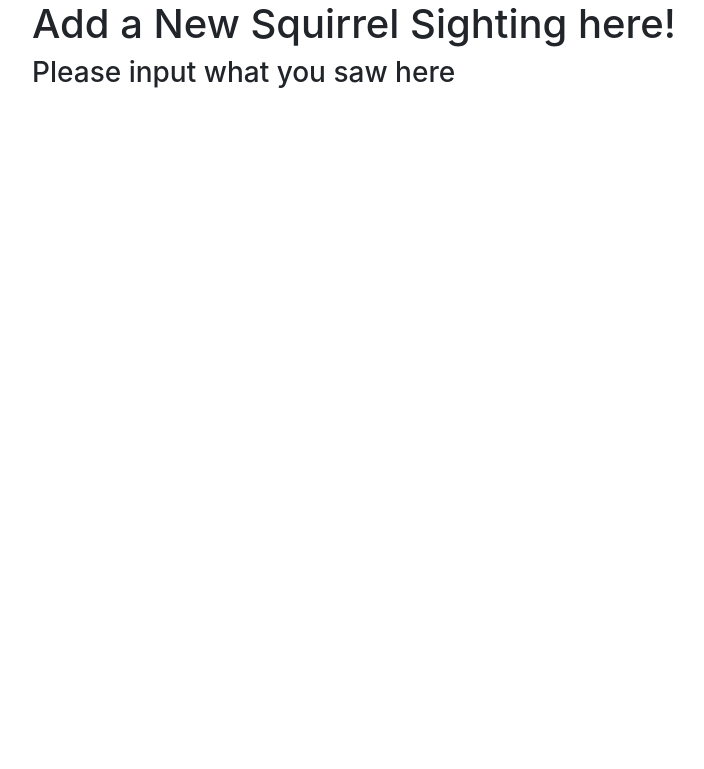
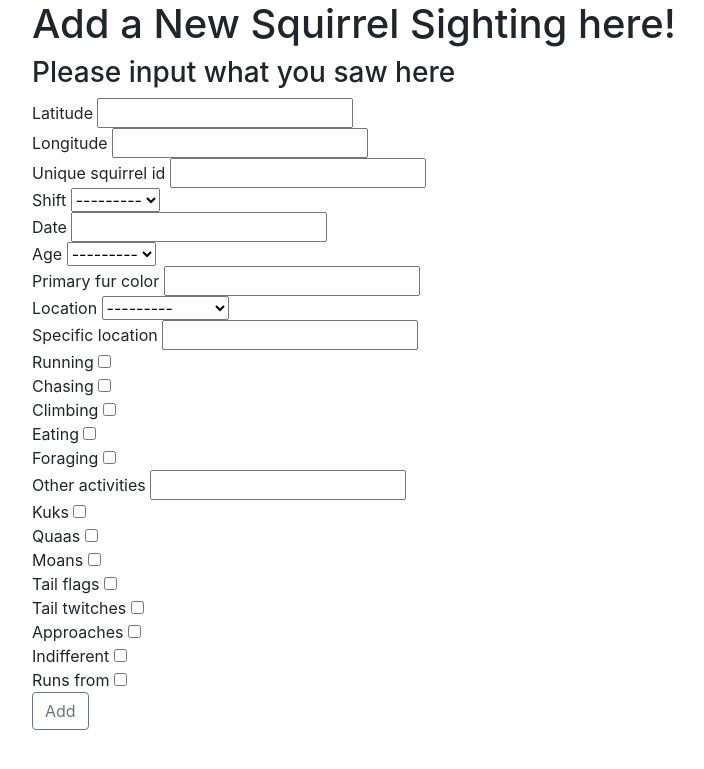
Before and after one commit to jiawei-zhang-columbia/IEORE4501-Final-Project, a Django app: page /sightings/add/ in a window 1280 px wide. Shown: the top 769 px of the page, without its empty margins (53-757 px from the left). Run offline with Django 3.2, Linux system fonts and the light colour scheme; some libraries are stand-ins or nearby versions.

Commit message:
Make add view work
Add view now works!
With a simpler implementation than before!

The Sighting model was changed
Now enforce unique squirrel id to be unique
Added a Regex validator for the field Unique Squirrel ID. Otherwise the
detail view wouldn't work, because we are matching squirrel id with a
regex.

Unique squirrel ID in the csv file was not actually unqiue, so I
dropped duplicates in the import_squirrel_data command

The 'Date' field is now changed to a DateField

```diff
--- a/squirrel_tracker/models.py
+++ b/squirrel_tracker/models.py
@@ -1,5 +1,6 @@
 from django.db import models
 from django.utils.translation import gettext as _
+from django.core.validators import RegexValidator
 
 
 class Sighting(models.Model):
@@ -15,6 +16,14 @@ class Sighting(models.Model):
     unique_squirrel_id = models.CharField(
         max_length=50,
         help_text=_('Unique Squirrel ID'),
+        unique=True,
+        validators=[
+            RegexValidator(
+                '^[0-9]+[A-Z]-[AP]M-[0-9]{4}-[0-9]{2}$',
+                message='Incorrect format of Unique Squirrel ID',
+                code='invalid_id'
+            )
+        ]
     )
 
     hectare = models.CharField(
@@ -22,13 +31,19 @@ class Sighting(models.Model):
         help_text=_('Hectare')
     )
 
+    AM = 'am'
+    PM = 'pm'
+    SHIFT_CHOICES = [
+        (AM, 'AM'),
+        (PM, 'PM')
+    ]
     shift = models.CharField(
         max_length=10,
-        help_text=_('Shift')
+        help_text=_('Shift'),
+        choices=SHIFT_CHOICES
     )
 
-    date = models.CharField(
-        max_length=10,
+    date = models.DateField(
         help_text=_('Date')
     )
 
@@ -51,18 +66,20 @@ class Sighting(models.Model):
         max_length=50,
         help_text='Age',
         choices=AGE_CHOICES,
+        blank=True
     )
 
     primary_fur_color = models.CharField(
         max_length=100,
         help_text='Primary Fur Color',
-        default=''
+        blank=True
     )
 
     highlight_fur_color = models.CharField(
         max_length=100,
         help_text='Highlight Fur Color',
-        default=''
+        default='',
+        blank=True
     )
 
     GROUND_PLANE = 'ground plane'
@@ -77,12 +94,14 @@ class Sighting(models.Model):
         max_length=50,
         help_text='Location',
         choices=LOCATION_CHOICES,
+        blank=True
     )
 
     specific_location = models.CharField(
         max_length=100,
         help_text='Specific Location',
-        default=''
+        default='',
+        blank=True
     )
 
     running = models.BooleanField(
@@ -108,7 +127,7 @@ class Sighting(models.Model):
     other_activities = models.CharField(
         max_length=200,
         help_text='Other Activities',
-        default=''
+        blank=True
     )
 
     kuks = models.BooleanField(
--- a/squirrel_tracker/templates/squirrel_tracker/add.html
+++ b/squirrel_tracker/templates/squirrel_tracker/add.html
@@ -6,6 +6,15 @@
 
 {% block main %}
     <div class="container">
+        {% if messages %}
+            <div class="messages" >
+                {% for message in messages %}
+                    <div class="alert alert-success">
+                        <strong>{{ message }}</strong>
+                    </div>
+                {% endfor %}
+            </div>
+        {% endif %}
         {% if form.errors %}
             {% for field in form %}
                 {% for error in field.errors %}
@@ -17,39 +26,15 @@
         {% endif %}
         <h1>Add a New Squirrel Sighting here!</h1>
         <h3>Please input what you saw here</h3>
-<!--        <form action="{% url 'squirrel_tracker:add_sighting_post' %}" method="post">-->
-<!--            {% csrf_token %}-->
-<!--            <label>Latitude</label>-->
-<!--            <input type="number" step="any" name="latitude" aria-label="Latitude">-->
-<!--            <br>-->
-<!--            <label>Longitude</label>-->
-<!--            <input type="number" step="any" name="longitude" aria-label="Longitude">-->
-<!--            <br>-->
-<!--            <label>Unique Squirrel ID</label>-->
-<!--            <input type="text" name="unique_squirrel_id" aria-label="Unique Squirrel ID">-->
-<!--            <br>-->
-<!--            <label>Shift</label>-->
-<!--            <select name="shift" aria-label="Shift">-->
-<!--                <optgroup label="Shift">-->
-<!--                    <option value="AM">AM</option>-->
-<!--                    <option value="PM">PM</option>-->
-<!--                </optgroup>-->
-<!--            </select>-->
-<!--            <br>-->
-<!--            <label>Date</label>-->
-<!--            <input type="number" step="1" name="date" aria-label="Date">-->
-<!--            <br>-->
-<!--            <label>Age</label>-->
-<!--            <select name="age" aria-label="Age">-->
-<!--                <optgroup label="Age">-->
-<!--                    <option value="juvenile">Juvenile</option>-->
-<!--                    <option value="adult">Adult</option>-->
-<!--                </optgroup>-->
-<!--            </select>-->
-<!--            <br>-->
-
-<!--            <button class="btn btn-outline-secondary" type="submit">Add</button>-->
-<!--        </form>-->
-
+        <form action="{% url 'squirrel_tracker:add' %}" method="post">
+            {% csrf_token %}
+<!--            {{ form }}-->
+            {% for field in form %}
+                {{ field.label }}
+                {{ field }}
+                <br>
+            {% endfor %}
+            <button class="btn btn-outline-secondary" type="submit">Add</button>
+        </form>
     </div>
 {% endblock %}
--- a/squirrel_tracker/urls.py
+++ b/squirrel_tracker/urls.py
@@ -14,5 +14,4 @@ urlpatterns = [
     path('update_date/<unique_squirrel_id>', views.update_date, name='update_date'),
     path('update_age/<unique_squirrel_id>', views.update_age, name='update_age'),
     path('add/', views.add_sighting, name='add'),
-    path('add_sighting_post/', views.add_sighting_post, name='add_sighting_post')
 ]
--- a/squirrel_tracker/views.py
+++ b/squirrel_tracker/views.py
@@ -5,6 +5,7 @@ from django.http import HttpResponse
 from django.shortcuts import get_object_or_404
 from django.shortcuts import redirect
 from django.urls import reverse
+from django.contrib import messages
 
 from .models import Sighting
 from .forms import LatitudeForm
@@ -18,11 +19,12 @@ from .forms import AddSightingForm
 def index(request):
 
     def parse_date(date):
-        month = date[:2]
-        day = date[2:4]
-        year = date[4:]
-
-        date = month + '-' + day + '-' + year
+        date = str(date)
+        # month = date[:2]
+        # day = date[2:4]
+        # year = date[4:]
+        #
+        # date = month + '-' + day + '-' + year
 
         return date
 
@@ -133,10 +135,6 @@ def update_age(request, unique_squirrel_id):
 
 
 def add_sighting(request):
-    return render(request, 'squirrel_tracker/add.html', {})
-
-
-def add_sighting_post(request):
     if request.method == 'POST':
         form = AddSightingForm(request.POST)
         if form.is_valid():
@@ -146,24 +144,57 @@ def add_sighting_post(request):
             shift = form.cleaned_data['shift']
             date = form.cleaned_data['date']
             age = form.cleaned_data['age']
+            primary_fur_color = form.cleaned_data['primary_fur_color']
+            location = form.cleaned_data['location']
+            specific_location = form.cleaned_data['specific_location']
+            running = form.cleaned_data['running']
+            chasing = form.cleaned_data['chasing']
+            eating = form.cleaned_data['eating']
+            foraging = form.cleaned_data['foraging']
+            other_activities = form.cleaned_data['other_activities']
+            kuks = form.cleaned_data['kuks']
+            quaas = form.cleaned_data['quaas']
+            moans = form.cleaned_data['moans']
+            tail_flags = form.cleaned_data['tail_flags']
+            tail_twitches = form.cleaned_data['tail_twitches']
+            approaches = form.cleaned_data['approaches']
+            indifferent = form.cleaned_data['indifferent']
+            runs_from = form.cleaned_data['runs_from']
+            climbing = form.cleaned_data['climbing']
 
-            pattern = re.compile(r'^[0-9]+[A-Z]-[AP]M-[0-9]{4}-[0-9]{2}$')
+            sighting = Sighting()
+            sighting.unique_squirrel_id = unique_squirrel_id
+            sighting.latitude = latitude
+            sighting.longitude = longitude
+            sighting.shift = shift
+            sighting.date = date
+            sighting.age = age
+            sighting.primary_fur_color = primary_fur_color
+            sighting.location = location
+            sighting.specific_location = specific_location
+            sighting.running = running
+            sighting.chasing = chasing
+            sighting.eating = eating
+            sighting.foraging = foraging
+            sighting.other_activities = other_activities
+            sighting.kuks = kuks
+            sighting.quaas = quaas
+            sighting.moans = moans
+            sighting.tail_flags = tail_flags
+            sighting.tail_twitches = tail_twitches
+            sighting.approaches = approaches
+            sighting.indifferent = indifferent
+            sighting.runs_from = runs_from
+            sighting.climbing = climbing
 
-            date = str(date)
+            sighting.save()
 
-            # latitude = str(latitude)
-            # longitude = str(longitude)
+            form = AddSightingForm()
 
-            # result = unique_squirrel_id + '\n' + \
-            #          latitude + '\n' + \
-            #          longitude + '\n' + \
-            #          shift + '\n' + \
-            #          date + '\n' + \
-            #          age
-            # return HttpResponse(result)
+            messages.success(request, 'A new sighting was successfully added!')
 
-            return render(request, 'squirrel_tracker/add.html', {'form': form})
-        else:
-            # return JsonResponse({'errors': form.errors}, status=400)
-            return render(request, 'squirrel_tracker/add.html', {'form': form})
-    return JsonResponse({}, status=405)
+    else:
+        form = AddSightingForm()
+        # return HttpResponse(str(form))
+
+    return render(request, 'squirrel_tracker/add.html', {'form': form})
```
Also changed, not shown: squirrel_tracker/management/commands/import_squirrel_data.py (+7 -2 lines), squirrel_tracker/migrations/0002_auto_20210405_0552.py (added), squirrel_tracker/migrations/0003_auto_20210405_0601.py (added), squirrel_tracker/migrations/0004_auto_20210405_0643.py (added).
